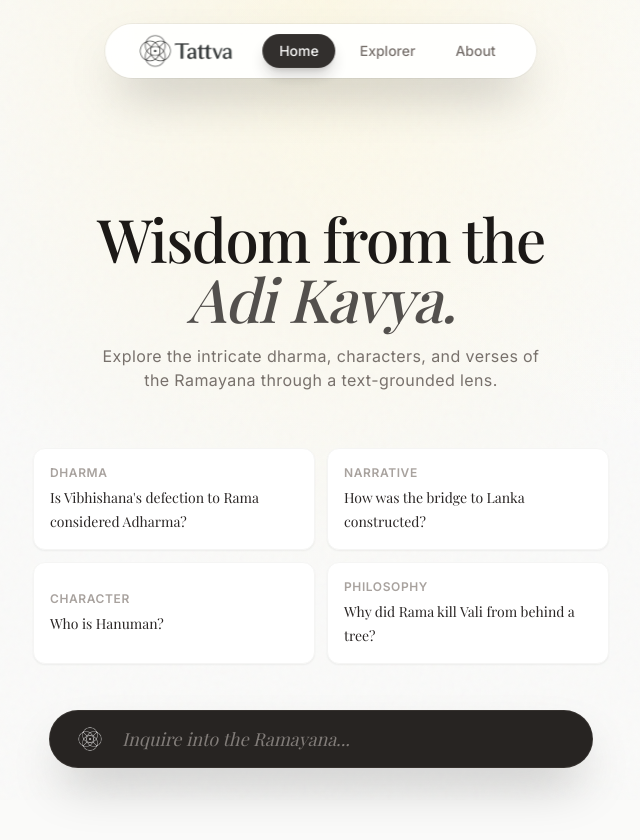
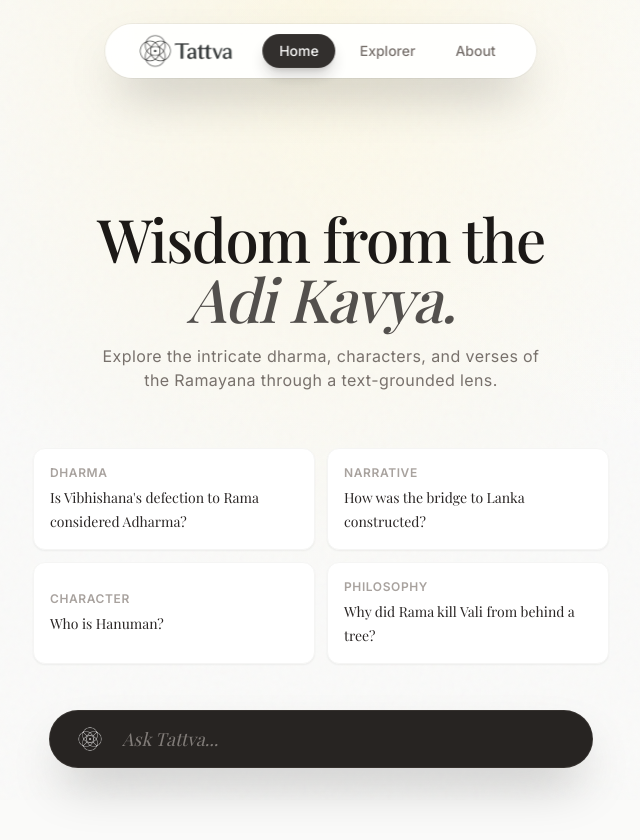
Before and after one commit to maruthiram08/tattva-app, a Next.js app: page / in a window 1280 px wide. Shown: the whole page, without its empty margins (319-959 px from the left). Built offline with nearby package versions, Linux system fonts and the light colour scheme.

Commit message:
UI: Update search placeholder & Add test delay for loader verification

```diff
--- a/app/explorer/[kanda]/[sarga]/page.tsx
+++ b/app/explorer/[kanda]/[sarga]/page.tsx
@@ -22,6 +22,9 @@ export async function generateMetadata({ params }: Props) {
 export default async function SargaPage({ params }: Props) {
     const kandaName = decodeURIComponent(params.kanda);
     const sargaNum = parseInt(params.sarga, 10);
+
+    // TEMPORARY: Artificial delay to test loading spinner
+    await new Promise(resolve => setTimeout(resolve, 2000));
 
     const shlokas = await getShlokas(kandaName, sargaNum);
 
--- a/components/question/FloatingQuestionInput.tsx
+++ b/components/question/FloatingQuestionInput.tsx
@@ -67,7 +67,7 @@ export function FloatingQuestionInput({ onSubmit, isLoading }: FloatingQuestionI
                         onChange={(e) => setValue(e.target.value)}
                         disabled={isLoading}
                         className="flex-grow bg-transparent border-none focus:ring-0 text-base md:text-lg font-serif placeholder:text-stone-400/70 text-stone-100 placeholder:italic outline-none disabled:opacity-50 min-w-0"
-                        placeholder="Inquire into the Ramayana..."
+                        placeholder="Ask Tattva..."
                     />
                 )}
 
```
